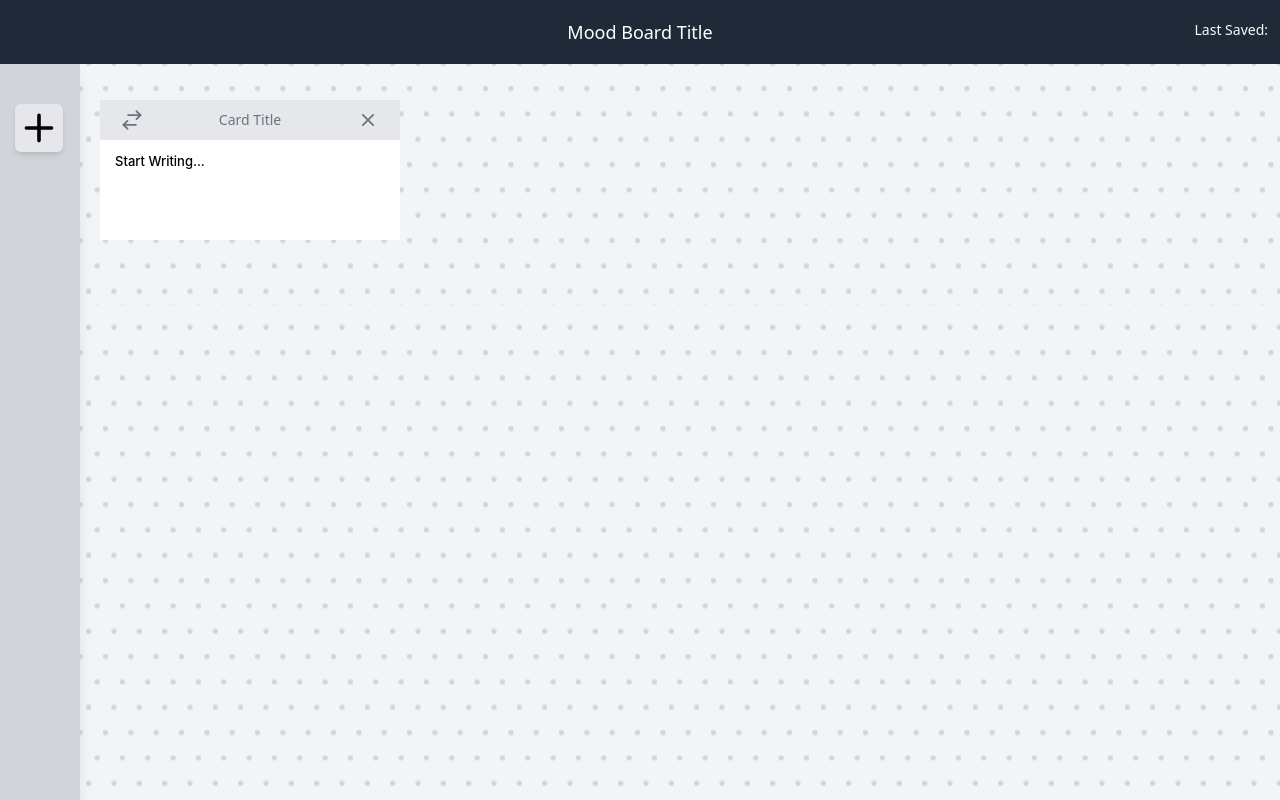
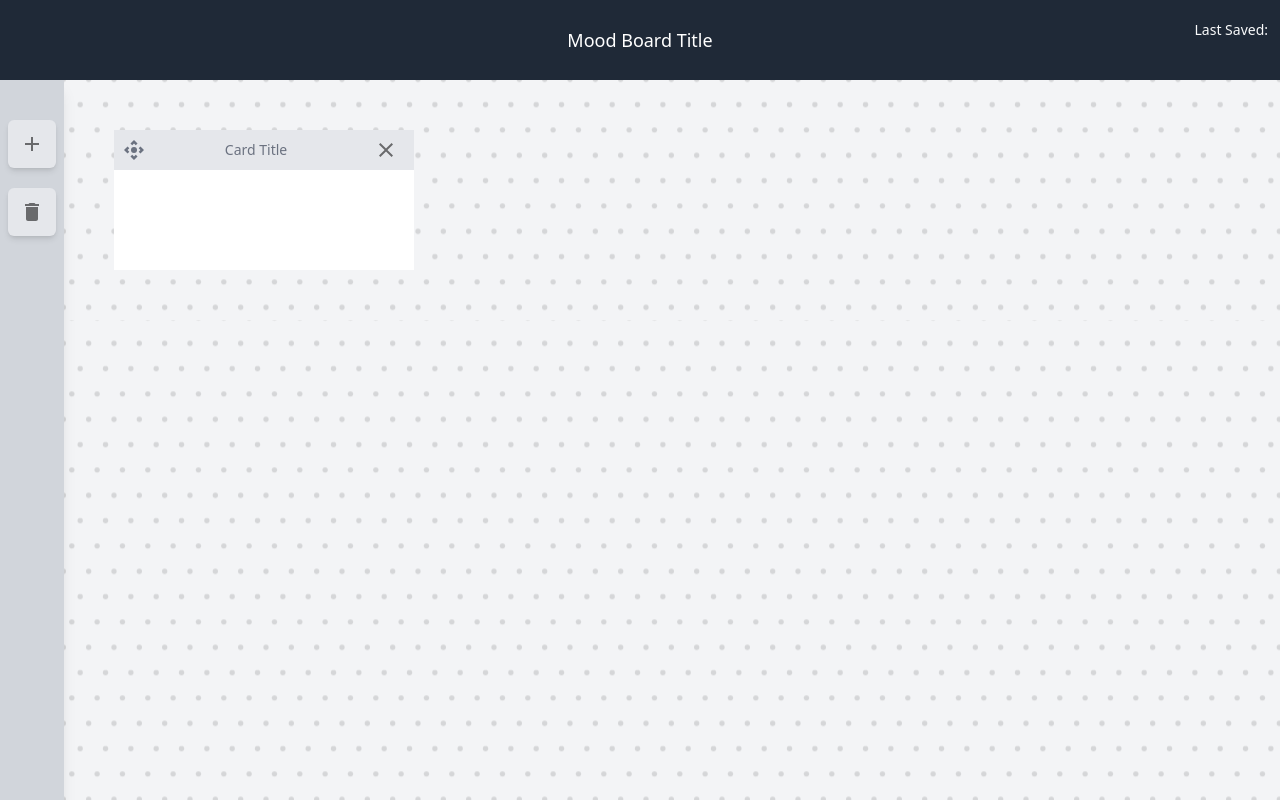
Before and after one commit to pranay101/Mannote, a Next.js app: page /Dashboard in a window 1280 px wide. Both pictures are taken after a click on the element 39 px from the left and 128 px from the top of the page. Built offline with nearby package versions, Linux system fonts and the light colour scheme.

Commit message:
Refactor draggable,card and icons

```diff
--- a/app/(home)/layout.tsx
+++ b/app/(home)/layout.tsx
@@ -7,6 +7,10 @@ import { RecoilRoot } from 'recoil'
 
 const inter = Inter({ subsets: ['latin'] })
 
+export const metadata: Metadata = {
+    title: 'Mannote - Your Goto Planner',
+    description: 'Notes app revolutionized',
+  }
 
 export default function RootLayout({
     children,
--- a/app/Dashboard/layout.tsx
+++ b/app/Dashboard/layout.tsx
@@ -11,6 +11,7 @@ export default function RootLayout({
         <html lang="en">
             <head>
              <link rel="shortcut icon" href="/vercel.svg" type="image/x-icon" />
+             <title>DashBoard</title>
             </head>
             <body>
                 <div className="relative w-screen h-screen overflow-x-hidden">
--- a/app/Dashboard/page.tsx
+++ b/app/Dashboard/page.tsx
@@ -1,5 +1,4 @@
 'use client'
-
 import Canvas from '@/src/Canvas/Canvas'
 import { useEffect, useState } from 'react'
 import { cardsAtom } from '@/Config/RecoilConfig'
@@ -9,9 +8,7 @@ type Props = {}
 
 const page = (props: Props) => {
     const [cards, setCards] = useRecoilState(cardsAtom);
-    const [lastSaveTime, setLastSaveTime] = useState(
-        localStorage.getItem('lastSaveTime') || ''
-    )
+    const [lastSaveTime, setLastSaveTime] = useState("")
 
     const saveDataToLocalStorage = (data:CardProps[]) => {
         const currentTime = new Date().toLocaleTimeString();
@@ -19,6 +16,7 @@ const page = (props: Props) => {
         localStorage.setItem('lastSaveTime', currentTime);
         return currentTime;
       }
+
     useEffect(() => {
         // Save data to local storage every 10 seconds
         const saveInterval = setInterval(() => {
@@ -32,30 +30,33 @@ const page = (props: Props) => {
     }, [cards])
 
     useEffect(() => {
+        // Get data from local storage
         const savedData = localStorage.getItem('cardData');
+        const lastSavedTimeLocal = localStorage.getItem('lastSaveTime') || "";
         if (savedData) {
           const parsedData = JSON.parse(savedData);
           setCards(parsedData);
         }
+        setLastSaveTime(lastSavedTimeLocal)
       }, [setCards]);
 
     return (
         <main className="h-screen w-screen bg-gray-100 grid overflow-hidden relative">
-            <section className="w-full h-16 bg-gray-800 flex justify-center items-center">
+            <section className="w-full h-[10vh] bg-gray-800 flex justify-center items-center">
                 <h1
                     contentEditable
                     suppressContentEditableWarning
-                    className="text-white text-lg focus:outline-none text-center focus:border-b focus:border-b-gray-400 flex-1"
+                    className="text-white text-lg focus:outline-none focus:border-b focus:border-b-gray-400 w-fit mx-auto"
                 >
                     Mood Board Title
                 </h1>
                 <p title='Saves Every minute' className='absolute top-5 right-3 text-gray-50 text-sm'>Last Saved: {lastSaveTime}</p>
             </section>
-            <section className="flex h-full w-full overflow-hidden">
+            <section className="flex h-[90vh] w-full overflow-hidden">
                 <Canvas />
             </section>
         </main>
     )
 }
 
-export default page
+export default page;
--- a/app/globals.css
+++ b/app/globals.css
@@ -47,3 +47,10 @@
     font-family: inter;
     font-weight: 500;
 }
+
+
+@layer components{
+    .tool{
+        @apply w-12 h-12 shadow-md rounded-md mx-auto bg-gray-200 cursor-pointer p-2 aspect-square flex items-center justify-center
+    }
+}
--- a/package.json
+++ b/package.json
@@ -9,7 +9,11 @@
     "lint": "next lint"
   },
   "dependencies": {
+    "@emotion/react": "^11.11.1",
+    "@emotion/styled": "^11.11.0",
     "@heroicons/react": "^2.0.18",
+    "@mui/icons-material": "^5.14.8",
+    "@mui/material": "^5.14.8",
     "@types/node": "20.5.1",
     "@types/react": "18.2.20",
     "@types/react-dom": "18.2.7",
--- a/src/Canvas/Canvas.tsx
+++ b/src/Canvas/Canvas.tsx
@@ -1,15 +1,15 @@
-'use client'
-
-import Xarrow, { useXarrow, Xwrapper } from 'react-xarrows'
-import ReactFlow, { addEdge, Controls } from 'react-flow-renderer'
-import Card from './Card/Card'
-import { SetStateAction, useRef, useState } from 'react'
-import { PlusIcon } from '@heroicons/react/20/solid'
+import { cardsAtom } from '@/Config/RecoilConfig'
+import { CardProps } from '@/Config/typings'
 import toast, { Toaster } from 'react-hot-toast'
-import { cardsAtom } from '@/Config/RecoilConfig'
 import { useRecoilState } from 'recoil'
 import { generateUniqueId } from '../Utils/Utils'
-import { CardProps } from '@/Config/typings'
+import Card from './Card/Card'
+
+import AddIcon from '@mui/icons-material/Add'
+
+import DeleteIcon from '@mui/icons-material/Delete'
+import IconButton from '@mui/material/IconButton'
+import Tooltip from '@mui/material/Tooltip'
 type Props = {}
 
 const Canvas = (props: Props) => {
@@ -24,22 +24,22 @@ const Canvas = (props: Props) => {
         if (cards.length === 0) {
             const newCard: CardProps = {
                 id: generateUniqueId(),
-                x: 100,
-                y: 100,
-                cardTitle:"Card Title"
+                x: 50,
+                y: 50,
+                cardTitle: 'Card Title',
             }
 
             setCards([newCard])
             return
         }
-        const lastCardWidth = cards[cards.length - 1].x || 100
-        const lastCardHeight = cards[cards.length - 1].y || 100
-        const windowWidth = window.innerWidth
+        const lastCardWidth = cards[cards.length - 1].x
+        const lastCardHeight = cards[cards.length - 1].y
+        const windowWidth = window.innerWidth - 0.15 * window.innerWidth
 
         let widthToSet = 0
         let heightToSet = 0
 
-        if (lastCardWidth + 450 > windowWidth) {
+        if (lastCardWidth + 300 > windowWidth) {
             widthToSet = 100
             heightToSet = lastCardHeight + 150
         } else {
@@ -54,46 +54,34 @@ const Canvas = (props: Props) => {
                     id: generateUniqueId(),
                     x: widthToSet,
                     y: heightToSet,
-                    cardTitle:"Title..."
+                    cardTitle: 'Title...',
                 },
             ]
         })
     }
-    const closeCardHandler = (cardId: string) => {
-        if (!cardId) {
-            return
-        }
-        const newArrayOfCards = cards.filter((card) => card.id !== cardId)
-        setCards(newArrayOfCards)
+    const clearAllCardsHandler = () => {
+        setCards([])
     }
-    const updateCardContent = (cardId: string, content:string = '') => {
-        if(!cardId){
-            return
-        }
-        const index = cards.findIndex((card) => card.id === cardId)
-
-        if (index !== -1) {
-            const updatedCardList = [...cards];
-            updatedCardList[index] = {
-              ...updatedCardList[index],
-              content: content,
-            };
-            setCards(updatedCardList);
-          }
-
-    }
-
-    console.log(cards);
-
     return (
-        <div id="canvas" className="h-full w-full grid grid-cols-2]">
-            <div className="w-20 h-full bg-gray-300 px-2 py-10 border-r-2 border-r-gray-300 shadow-lg fixed">
-                <div className="w-12 h-12 shadow-md rounded-md mx-auto bg-gray-200 hover:bg-gray-100 cursor-pointer">
-                    <PlusIcon onClick={addNewCardHandler} />
+        <div id="canvas" className="h-full w-full flex justify-between">
+            <div className="w-[5vw] h-full bg-gray-300 px-2 py-10 border-r-2 border-r-gray-300 shadow-lg space-y-5">
+                <div className="tool">
+                <Tooltip placement='right' title="Add New Card">
+                        <IconButton onClick={addNewCardHandler}>
+                            <AddIcon />
+                        </IconButton>
+                    </Tooltip>
+                </div>
+                <div className="tool">
+                    <Tooltip placement='right' title="Clear All Cards">
+                        <IconButton onClick={clearAllCardsHandler}>
+                            <DeleteIcon />
+                        </IconButton>
+                    </Tooltip>
                 </div>
                 {/* sidebar */}
             </div>
-            <div className="overflow-scroll flex justify-center align-middle w-[150vw]">
+            <div className="overflow-scroll relative w-[95vw] h-[95vh]">
                 {cards.map((card) => {
                     return (
                         <Card
@@ -102,8 +90,7 @@ const Canvas = (props: Props) => {
                             id={card.id}
                             x={card.x}
                             y={card.y}
-                            onCardCloseHandler={closeCardHandler}
-                            updateCardContent={updateCardContent}
+                            content={card.content}
                         />
                     )
                 })}
--- a/src/Canvas/Card/Card.tsx
+++ b/src/Canvas/Card/Card.tsx
@@ -1,85 +1,93 @@
+'use client'
+import { cardsAtom } from '@/Config/RecoilConfig'
+import { Card, DraggableData } from '@/Config/typings'
+import {} from '@heroicons/react/24/outline'
 import React, { useEffect, useState } from 'react'
-import ReactMarkdown from 'react-markdown'
-import ReactQuill from 'react-quill'
-import Draggable from 'react-draggable'
+import Draggable, { DraggableEventHandler } from 'react-draggable'
 import 'react-quill/dist/quill.snow.css'
-import {  } from '@heroicons/react/24/outline'
-import { ArrowsRightLeftIcon,XMarkIcon } from '@heroicons/react/20/solid'
-import { Card } from '@/Config/typings'
+import { useRecoilState } from 'recoil'
 
+import CloseIcon from '@mui/icons-material/Close'
+import ControlCameraIcon from '@mui/icons-material/ControlCamera'
+import { IconButton } from '@mui/material'
+import dynamic from 'next/dynamic'
+const ReactQuill = dynamic(() => import('react-quill'), { ssr: false })
 const Card: React.FC<Card> = ({
     initialText = 'Start Writing...',
     id,
     x,
     y,
-    onCardCloseHandler,
-    updateCardContent
+    cardTitle,
+    content,
 }) => {
-    const [markdownText, setMarkdownText] = useState<string>(initialText)
-    const [isDragging, setIsDragging] = useState(false)
-    const [dragOffset, setDragOffset] = useState({ x: 0, y: 0 })
+    const [markdownText, setMarkdownText] = useState<string>(content)
+    const [cards, setCards] = useRecoilState(cardsAtom)
 
-    const handleMouseDown = (e: React.MouseEvent<SVGSVGElement>) => {
-        setIsDragging(true)
-        const cardRect = e.currentTarget.parentElement?.getBoundingClientRect()
-        if (cardRect) {
-            setDragOffset({
-                x: e.clientX - cardRect.left,
-                y: e.clientY - cardRect.top,
-            })
+    const updateCardPosition: DraggableEventHandler = (
+        e,
+        data: DraggableData
+    ) => {
+        const index = cards.findIndex((card) => card.id === id)
+        const xCordinate = data.x
+        const yCordinate = data.y
+        if (index !== -1) {
+            const updatedCardList = [...cards]
+            updatedCardList[index] = {
+                ...updatedCardList[index],
+                x: xCordinate,
+                y: yCordinate,
+            }
+            setCards(updatedCardList)
         }
     }
-
-
-    useEffect(() => {
-        if(typeof document === 'undefined'){
+    const closeCardHandler = (cardId: string) => {
+        if (!cardId) {
             return
         }
-        const handleMouseUp = () => {
-            setIsDragging(false)
+        const newArrayOfCards = cards.filter((card) => card.id !== cardId)
+        setCards(newArrayOfCards)
+    }
+    const updateCard = (
+        cardId: string,
+        field: 'cardTitle' | 'content',
+        content: string = ''
+    ) => {
+        if (!cardId) {
+            return
         }
+        const index = cards.findIndex((card) => card.id === cardId)
 
-        const handleMouseMove = (e: MouseEvent) => {
-            if (isDragging) {
-                const card = document.getElementById(id)
-                if (card) {
-                    card.style.top = e.clientY - dragOffset.y + 'px'
-                    card.style.left = e.clientX - dragOffset.x + 'px'
+        if (index !== -1) {
+            const updatedCardList = [...cards]
+            if (field === 'cardTitle') {
+                updatedCardList[index] = {
+                    ...updatedCardList[index],
+                    cardTitle: content,
                 }
             }
+            if (field === 'content') {
+                updatedCardList[index] = {
+                    ...updatedCardList[index],
+                    content: content,
+                }
+            }
+            setCards(updatedCardList)
         }
-        if (isDragging) {
-            document.addEventListener('mousemove', handleMouseMove)
-            document.addEventListener('mouseup', handleMouseUp)
-        } else {
-            document.removeEventListener('mousemove', handleMouseMove)
-            document.removeEventListener('mouseup', handleMouseUp)
-        }
-
-        return () => {
-            document.removeEventListener('mousemove', handleMouseMove)
-            document.removeEventListener('mouseup', handleMouseUp)
-        }
-    }, [isDragging])
-
-    // Update the recoil atom whenever the content changes
+    }
     useEffect(() => {
-        updateCardContent(id,markdownText)
+        updateCard(id, 'content', markdownText)
     }, [markdownText])
 
     return (
-        <Draggable disabled>
-            <div
-                style={{ position: 'absolute', top: y, left: x }}
-                id={id}
-                className="bg-white rounded-sm"
-            >
-                <div className="flex justify-between items-center h-10 font-medium text-sm px-5 py-2 text-gray-500 bg-gray-200">
-                    <ArrowsRightLeftIcon
-                        title="Hold to Drag"
-                        onMouseDown={handleMouseDown}
-                        className="h-6 w-6 cursor-move drag-handle"
-                    />
+        <Draggable
+            // defaultPosition={{ x: x, y: y }}
+            position={{ x: x, y: y }}
+            handle=".drag-handle"
+            onDrag={updateCardPosition}
+        >
+            <div id={id} className="bg-white rounded-sm h-fit absolute">
+                <div className="flex justify-between items-center h-10 font-medium text-sm px-2 py-2 text-gray-500 bg-gray-200">
+                    <ControlCameraIcon className="h-6 w-6 cursor-move drag-handle" />
                     <div
                         className="flex items-center focus:outline-none"
                         contentEditable
@@ -87,16 +95,16 @@ const Card: React.FC<Card> = ({
                         data-gramm="false"
                         data-gramm_editor="false"
                         data-enable-grammarly="false"
+                        onBlur={(e) =>
+                            updateCard(id, 'cardTitle', e.target.innerHTML)
+                        }
                     >
-                        Card Title
+                        {cardTitle}
                     </div>
                     <div className="inline-flex gap-3">
-                        <XMarkIcon
-                            onClick={() => onCardCloseHandler(id)}
-                            title="Hold to Drag"
-                            className="h-6 w-6 cursor-pointer"
-                        />
-                        {/* <XMarkIcon title='Close card'/> */}
+                        <IconButton onClick={() => closeCardHandler(id)}>
+                            <CloseIcon />
+                        </IconButton>
                     </div>
                 </div>
 
@@ -107,7 +115,7 @@ const Card: React.FC<Card> = ({
                             background: 'white',
                             padding: '0px',
                             minHeight: '100px',
-                            height: 'auto',
+                            height: 'fitContent',
                             width: '300px',
                             overflow: 'auto',
                             border: 'none',
```
Also changed, not shown: Config/typings.ts (+15 -4 lines), 1 other file (tests, documents, lock files or other folders).
